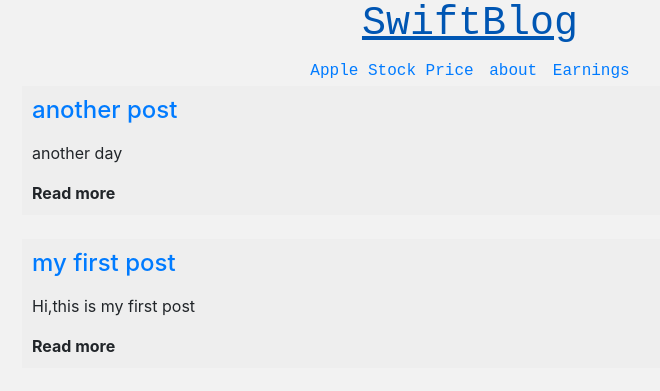
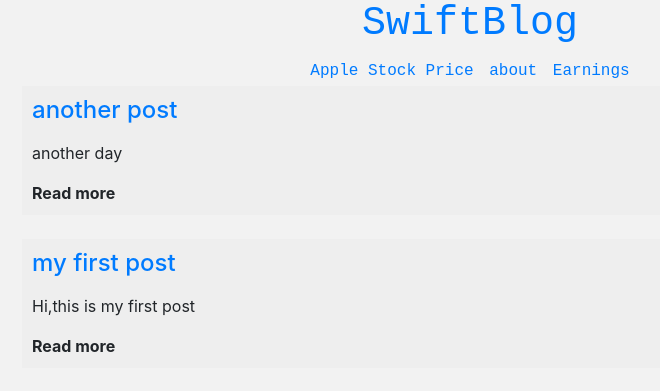
Before and after one commit to JG1R50RQDF/customblog, a Jekyll site: the page built from index.md, in a window 1280 px wide. Shown: the top 391 px of the page, without its empty margins (170-830 px from the left). Built offline with Jekyll 4.4.1, drawn with Linux system fonts in a browser that asks for light colours.

Commit message:
Update header.html

```diff
--- a/_includes/header.html
+++ b/_includes/header.html
@@ -1,5 +1,5 @@
 <div>
-<a href="{{site.baseurl}}"><h1 class="text-center site-header">SwiftBlog</h1></a>
+	<h1 class="text-center site-header"><a href="{{site.baseurl}}">SwiftBlog</a></h1>
 <div class="text-center site-menu">
 	{%for page in site.pages%}
 		{% if page.title %}
```
